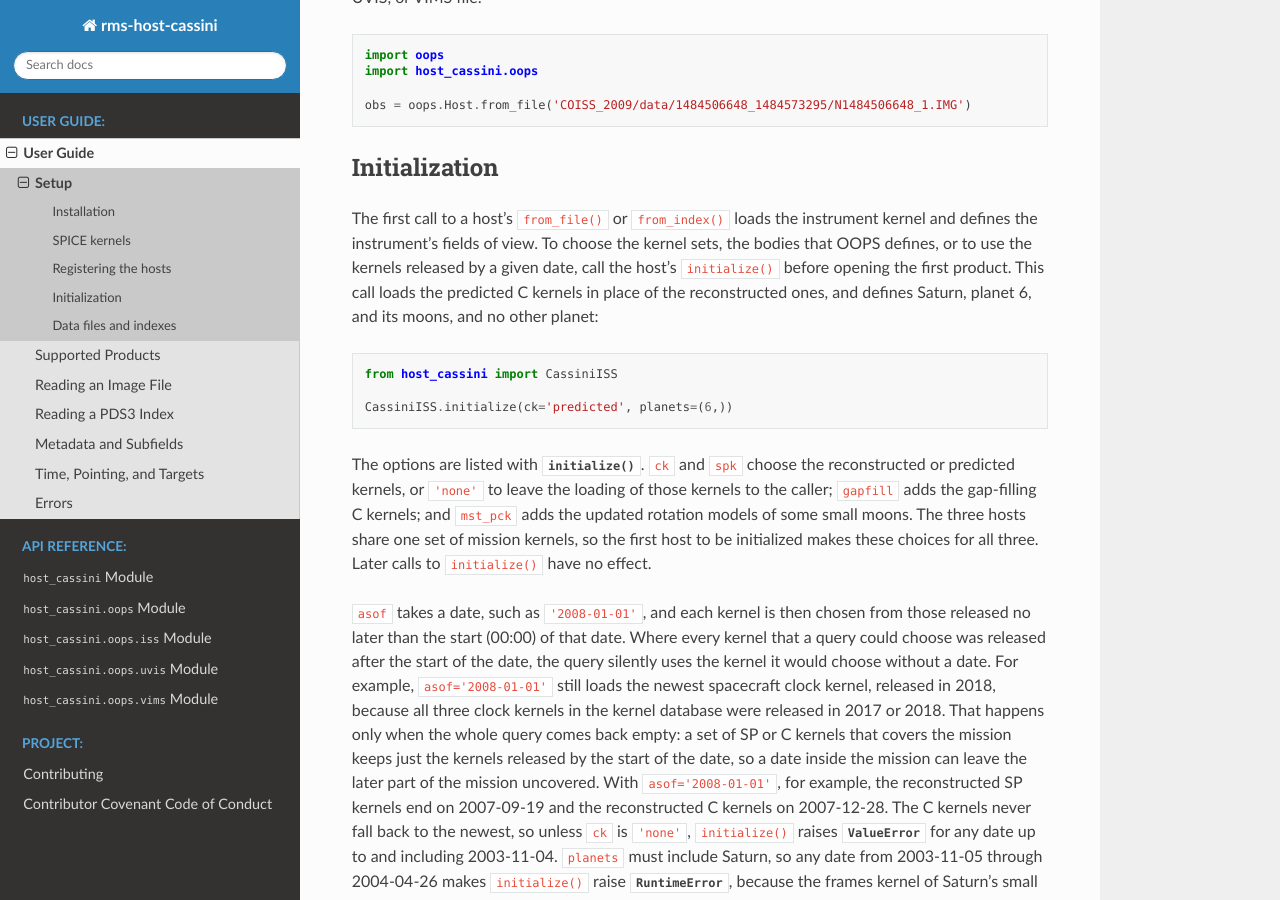
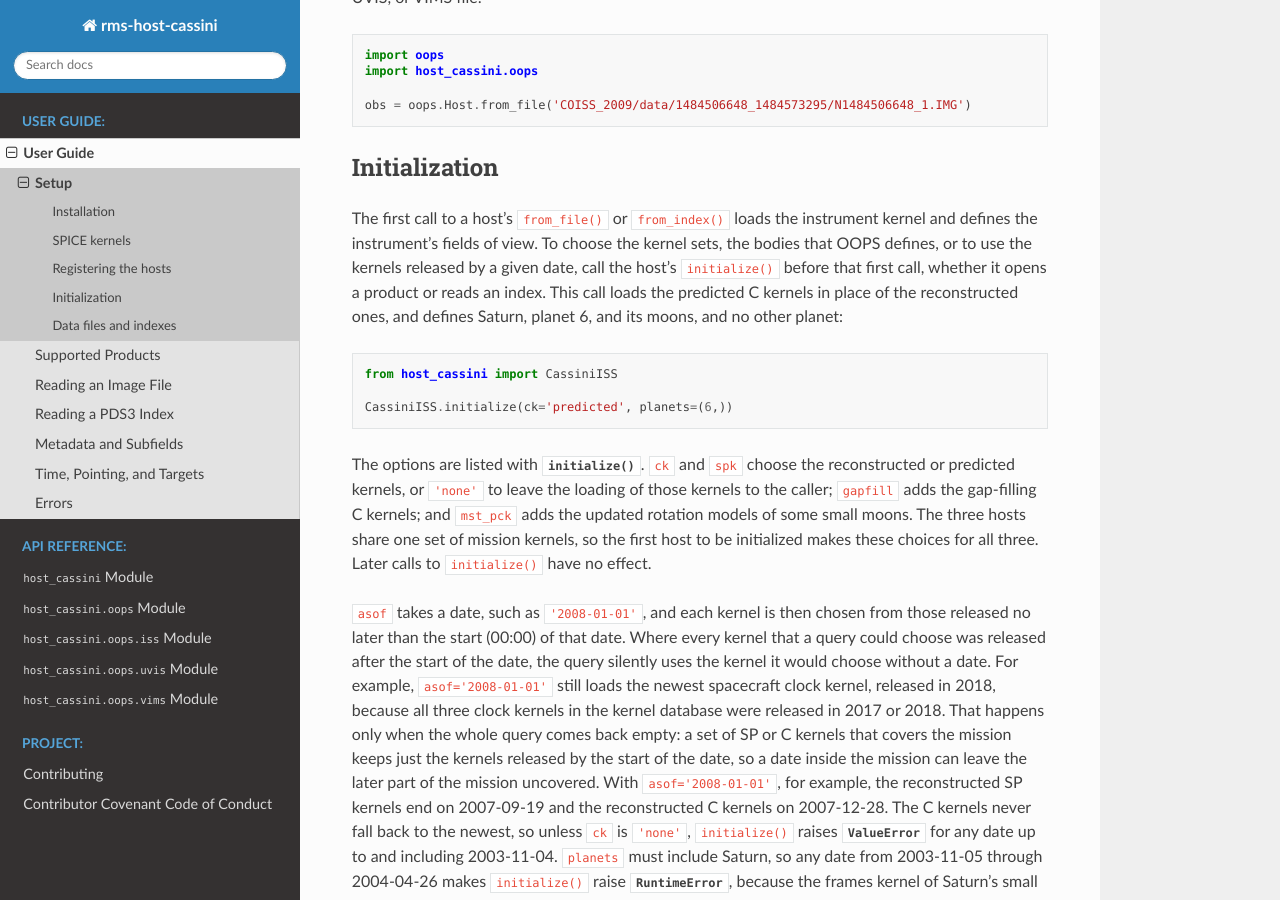
Before and after one commit to SETI/rms-host-cassini, a Sphinx documentation site: the page built from docs/user_guide/user_guide_setup.rst, in a window 1280 px wide and 900 px high, scrolled down 1288 px. Built offline with Sphinx 7.4.7 and the Read the Docs theme 3.1.0, drawn with Linux system fonts in a browser that asks for light colours.

Commit message:
Call initialize() before reading an index too
The setup chapter said to call initialize() before opening the first
product, but each host's from_index() initializes the host with the
defaults as well, so a program that reads an index first and then calls
initialize() gets the defaults. Say to call it before the first
from_file() or from_index() call.

Co-Authored-By: Claude Opus 5.5 <noreply@anthropic.com>
Claude-Session: https://claude.ai/code/session_01RG3ZiBNx376YVT9xgP1ET9

```diff
--- a/docs/user_guide/user_guide_setup.rst
+++ b/docs/user_guide/user_guide_setup.rst
@@ -70,9 +70,9 @@ Initialization
 The first call to a host's ``from_file()`` or ``from_index()`` loads the instrument
 kernel and defines the instrument's fields of view. To choose the kernel sets, the
 bodies that OOPS defines, or to use the kernels released by a given date, call the
-host's ``initialize()`` before opening the first product. This call loads the
-predicted C kernels in place of the reconstructed ones, and defines Saturn, planet 6,
-and its moons, and no other planet:
+host's ``initialize()`` before that first call, whether it opens a product or reads an
+index. This call loads the predicted C kernels in place of the reconstructed ones, and
+defines Saturn, planet 6, and its moons, and no other planet:
 
 .. code-block:: python
 
```
